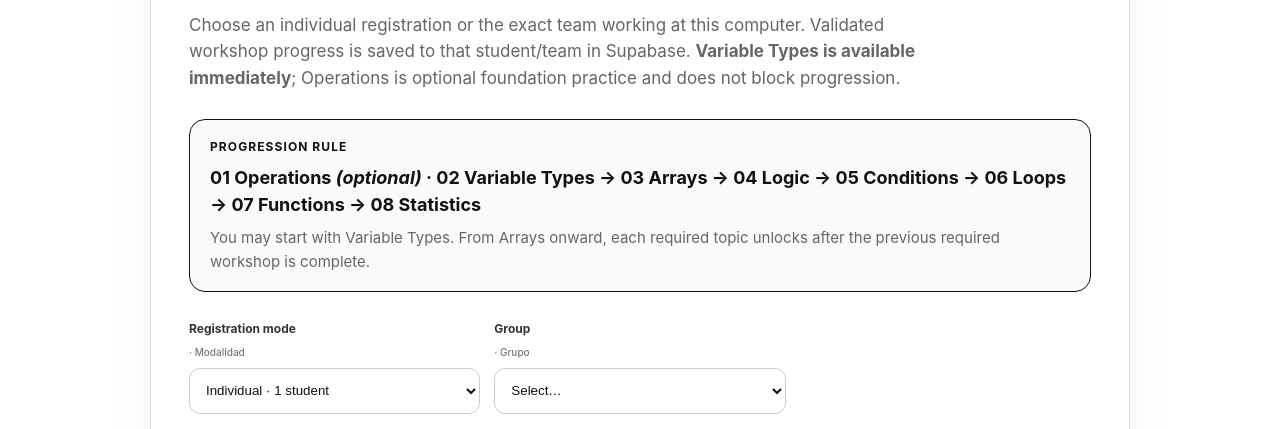
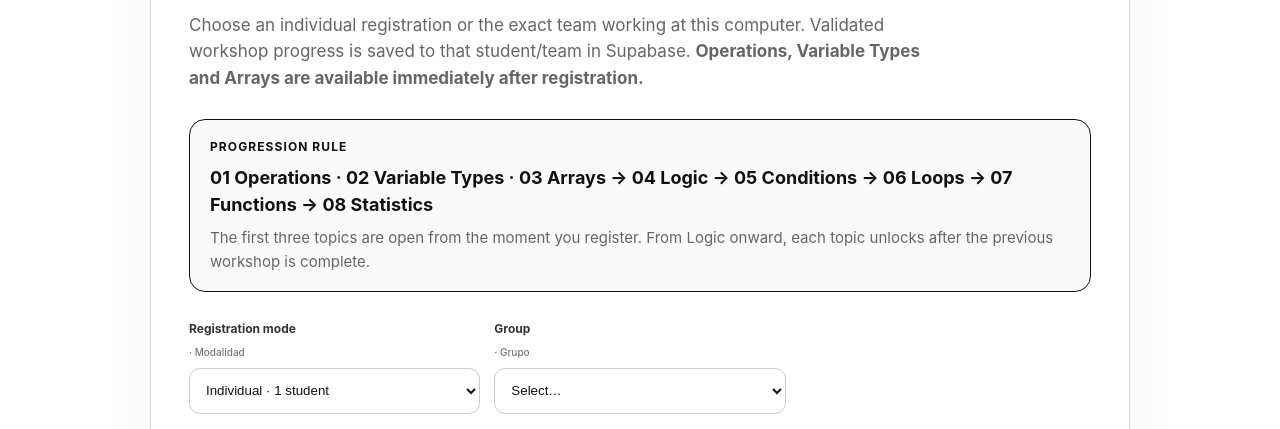
Before and after one commit to juanperez238421-cpu/ijr-estadistica-11-2026, a plain HTML site: page python/index.html in a window 1280 px wide. Shown: the part 357-786 px from the top of the page. Drawn offline with nearby package versions, Linux system fonts and the light colour scheme.

Commit message:
Open first three Python Hub topics from registration

```diff
--- a/python/index.html
+++ b/python/index.html
@@ -4,7 +4,7 @@
   <meta charset="UTF-8">
   <meta name="viewport" content="width=device-width,initial-scale=1,viewport-fit=cover">
   <meta name="color-scheme" content="light">
-  <meta name="description" content="Statistics 11 Python Learning Hub with registered individual/team progress, optional Operations practice and a Variable Types entry point.">
+  <meta name="description" content="Statistics 11 Python Learning Hub with registered individual/team progress and immediate access to Operations, Variable Types and Arrays.">
   <title>Statistics 11 · Python Learning Hub</title>
   <link rel="preconnect" href="https://cdn.jsdelivr.net" crossorigin>
   <link rel="preconnect" href="https://rlfxnjbqxbozjdzkbwlz.supabase.co" crossorigin>
@@ -34,12 +34,12 @@
     <div class="registration-card">
       <p class="eyebrow">REGISTERED LEARNING PATH · RUTA CON PROGRESO</p>
       <h1>Register once. Keep learning.</h1>
-      <p class="registration-lead">Choose an individual registration or the exact team working at this computer. Validated workshop progress is saved to that student/team in Supabase. <strong>Variable Types is available immediately</strong>; Operations is optional foundation practice and does not block progression.</p>
+      <p class="registration-lead">Choose an individual registration or the exact team working at this computer. Validated workshop progress is saved to that student/team in Supabase. <strong>Operations, Variable Types and Arrays are available immediately after registration.</strong></p>
 
       <div class="sequence-rule" aria-label="Course progression rule">
         <strong>Progression rule</strong>
-        <span>01 Operations <em>(optional)</em> · 02 Variable Types → 03 Arrays → 04 Logic → 05 Conditions → 06 Loops → 07 Functions → 08 Statistics</span>
-        <small>You may start with Variable Types. From Arrays onward, each required topic unlocks after the previous required workshop is complete.</small>
+        <span>01 Operations · 02 Variable Types · 03 Arrays → 04 Logic → 05 Conditions → 06 Loops → 07 Functions → 08 Statistics</span>
+        <small>The first three topics are open from the moment you register. From Logic onward, each topic unlocks after the previous workshop is complete.</small>
       </div>
 
       <form id="registrationForm" class="hub-registration-form">
@@ -103,13 +103,13 @@
         <p class="eyebrow">PYTHON · STATISTICS 11</p>
         <h1>Study the idea. Then solve the workshop.</h1>
         <p id="identitySummary">Registered learning path</p>
-        <p>Every subject is separated into <strong>Theory</strong> and <strong>Workshop</strong>. Operations is optional review; Variable Types is the starting point for the required sequence.</p>
+        <p>Every subject is separated into <strong>Theory</strong> and <strong>Workshop</strong>. The first three topics—Operations, Variable Types and Arrays—are available immediately after registration.</p>
         <div class="sequence-rule"><strong>Automatic saving</strong><span>Your validated workshop progress is saved to this individual/team registration.</span><small>Use <strong>Switch registration</strong> when another student or team uses this computer. On a new device, ask the teacher for a one-time recovery token.</small></div>
       </div>
       <div class="global-progress-card"><span>Overall workshop progress</span><strong id="globalPercent">0%</strong><div class="progress-track"><span id="globalProgressBar"></span></div><small id="globalProgressCopy">0 workshop stages correct</small></div>
     </section>
 
-    <section class="topic-grid-heading"><p class="eyebrow">LEARN BY SUBJECT</p><h2>One topic · two dedicated pages</h2><p>Start with <strong>Variable Types</strong> if you are continuing the current course sequence. Operations remains available as optional foundation practice.</p></section>
+    <section class="topic-grid-heading"><p class="eyebrow">LEARN BY SUBJECT</p><h2>One topic · two dedicated pages</h2><p>You can begin with <strong>Operations</strong>, <strong>Variable Types</strong> or <strong>Arrays</strong>. Logic and the later topics continue as the sequential progression.</p></section>
     <section id="topicGrid" class="hub-topic-grid" aria-live="polite"></section>
 
     <footer class="footer"><span>Instituto Jorge Robledo · Statistics / Programming 11° · 2026-2</span><a href="../">Course home</a></footer>
```
